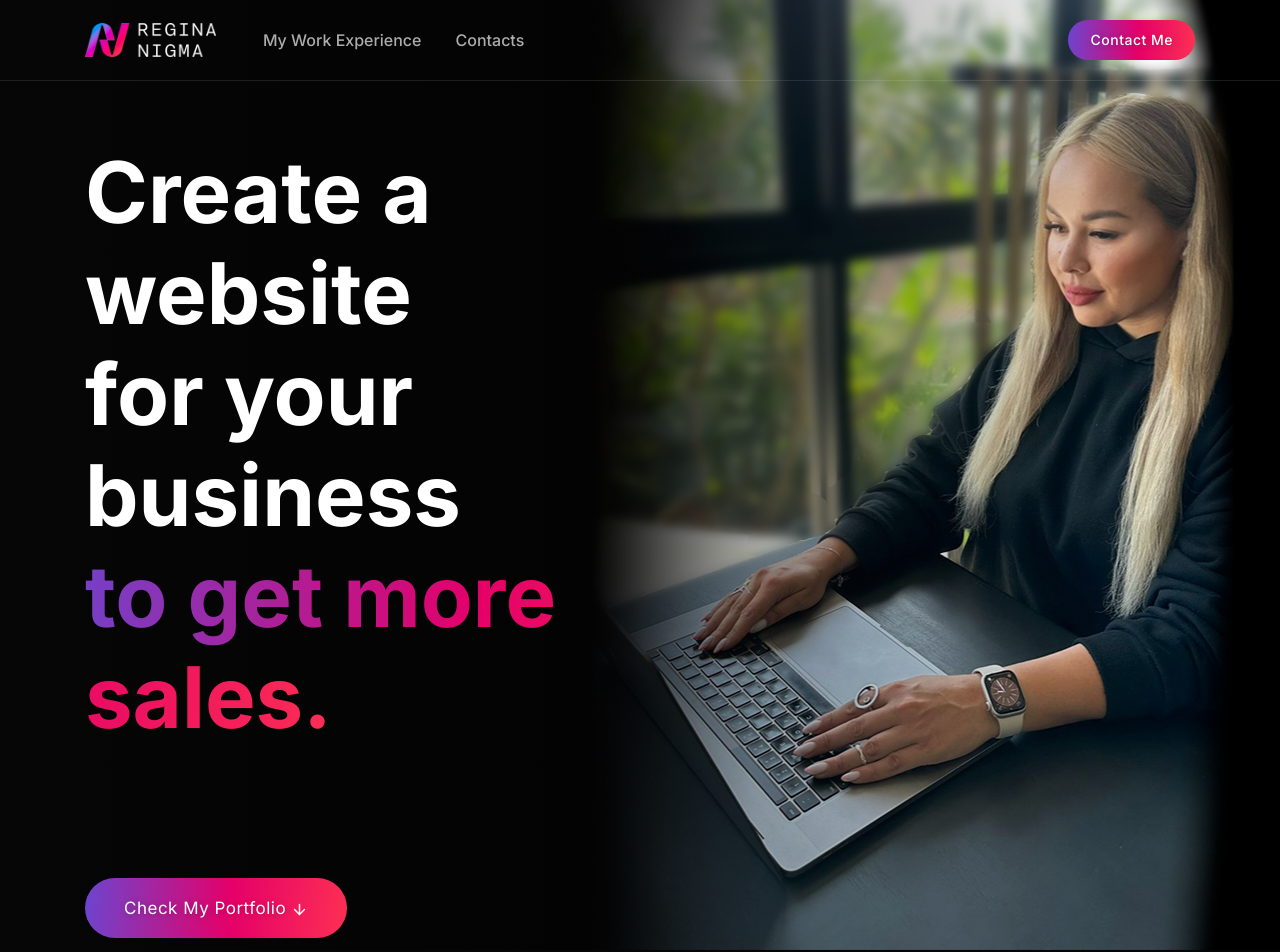
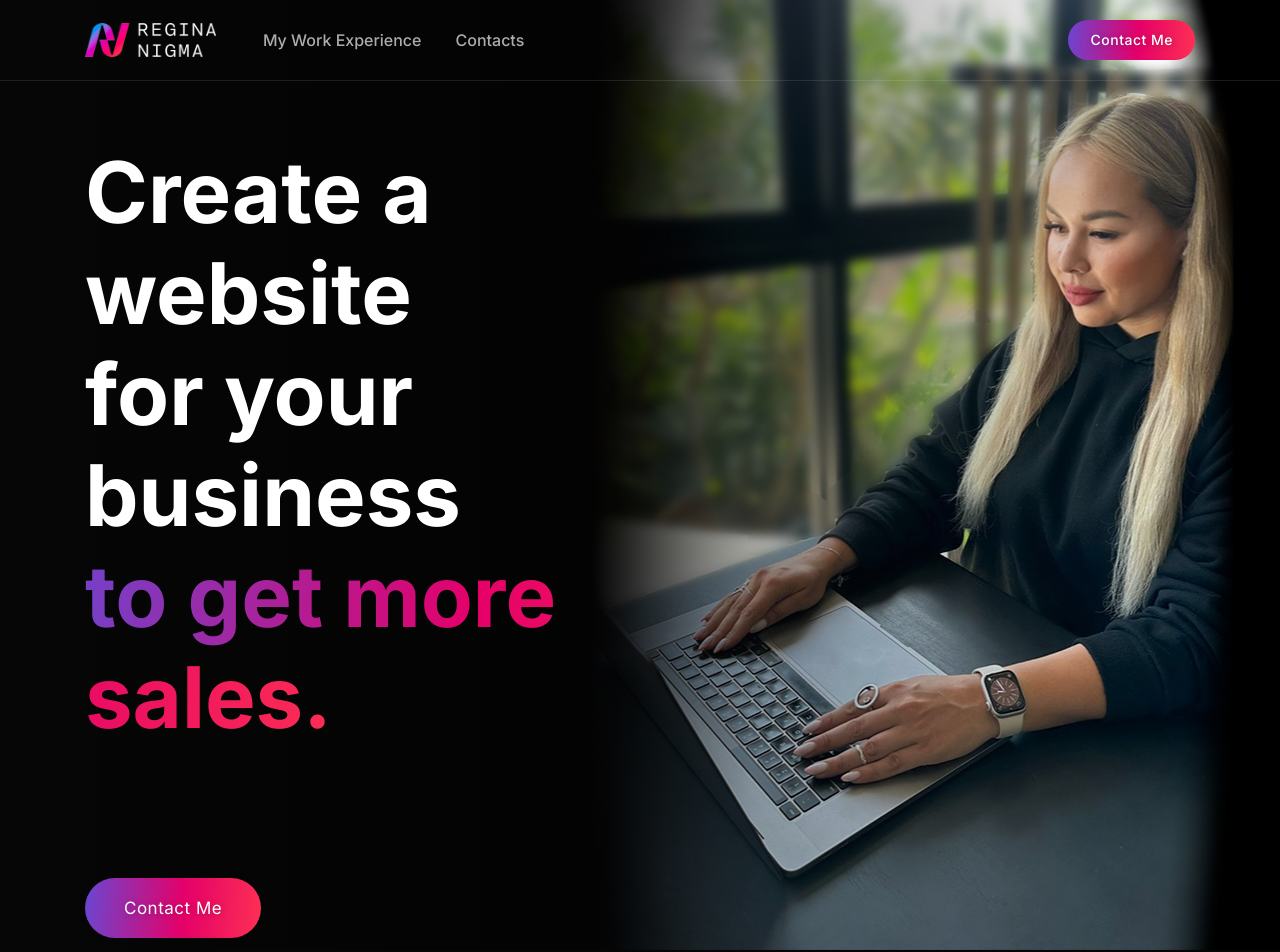
Before and after one commit to regizum/regina-nigma, a React (Create React App) app: page / in a window 1280 px wide. Shown: the top 952 px of the page. Built offline with nearby package versions, Linux system fonts and the light colour scheme.

Commit message:
Changed routing

```diff
--- a/src/App.js
+++ b/src/App.js
@@ -1,5 +1,5 @@
 import React from 'react';
-import {BrowserRouter as Router, Switch, Route} from 'react-router-dom';
+import {HashRouter as Router, Switch, Route} from 'react-router-dom';
 import PageScrollTop from './components/pageToTop/PageScrollTop'
 
 // Pages import Here
@@ -74,7 +74,7 @@ import './assets/scss/style.scss';
 
 const App = () => {
     return (
-        <Router>
+        <Router baseline="/">
             <PageScrollTop>
                 <Switch>
                     <Route path={`${process.env.PUBLIC_URL + "/"}`} exact component={Splash}/>
--- a/src/assets/scss/elements/_callto-action.scss
+++ b/src/assets/scss/elements/_callto-action.scss
@@ -232,6 +232,10 @@
                 margin-top: 20px;
             }
         }
+
+        .logo a img {
+
+        }
     }
 }
 
--- a/src/assets/scss/elements/_portfolio.scss
+++ b/src/assets/scss/elements/_portfolio.scss
@@ -126,6 +126,7 @@
     display: flex;
     justify-content: center;
     flex-wrap: wrap;
+
     li {
         button {
             border: 0 none;
@@ -135,11 +136,18 @@
             color: var(--color-body);
             @extend %radius-small;
             @extend %transition;
+
             margin: 0 5px;
+
             &.current ,
             &:hover {
                 background-color: var(--color-primary);
                 color: var(--color-white) !important;
+            }
+
+            @media #{$sm-layout} {
+                padding: 5px 10px;
+                font-size: 12px;
             }
         }
     }
--- a/src/assets/scss/footer/_footer.scss
+++ b/src/assets/scss/footer/_footer.scss
@@ -92,6 +92,10 @@
         a {
             img {
                 max-height: 55px;
+
+                @media #{$sm-layout} {
+                   max-height: 30px;
+                }
             }
         }
     }
--- a/src/pages/Freelancer.js
+++ b/src/pages/Freelancer.js
@@ -40,7 +40,6 @@ const Freelancer = () => {
                                         experience.</p>
                                     <div className="button-group mt--40 mt_sm--20">
                                         <a className="btn-default btn-large round btn-icon" href="/contact">Click To Hire Me</a>
-                                        <a className="btn-default btn-large round btn-icon" href="#experience">My Work Experience <FiArrowDown/></a>
                                     </div>
                                 </div>
                             </div>
--- a/src/pages/Splash.js
+++ b/src/pages/Splash.js
@@ -47,8 +47,7 @@ const Splash = () => {
                                     </h1>
                                     {/*<p className="description">We help our clients succeed by creating brand identities, digital experiences, and print materials.</p>*/}
                                     <div className="button-group">
-                                        <a className="btn-default btn-large round btn-icon" href="#portfolio">Check My
-                                            Portfolio <FiArrowDown/></a>
+                                        <a className="btn-default btn-large round btn-icon" href="/contact">Contact Me</a>
                                     </div>
                                 </div>
                             </div>
```
